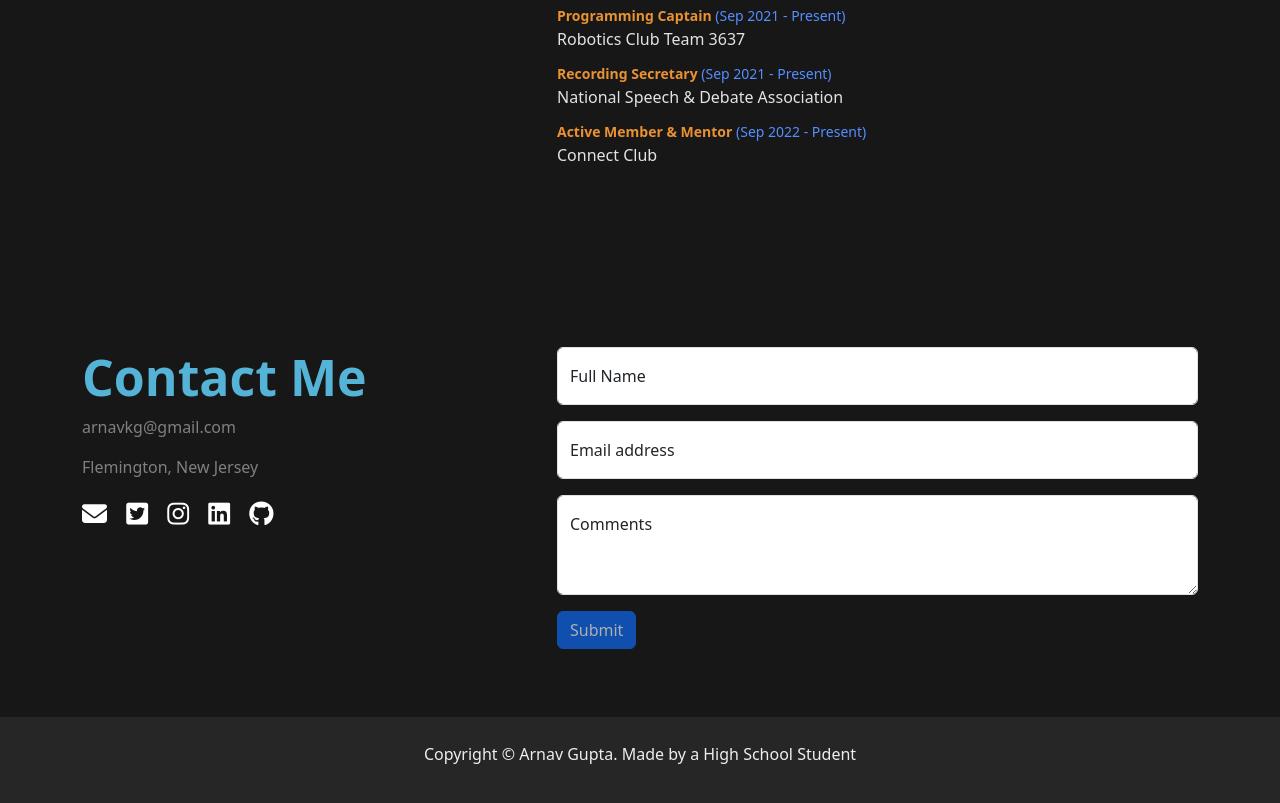
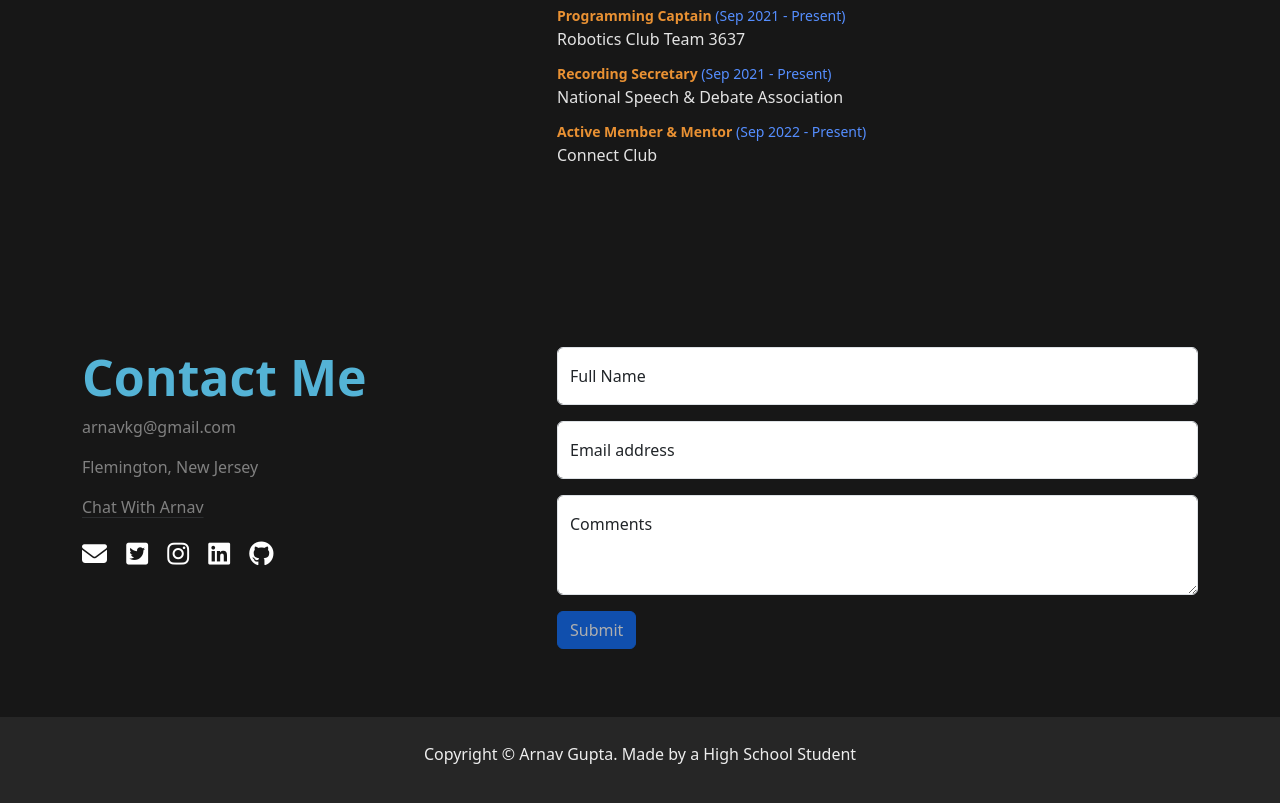
Before and after one commit to ArnavGupta23/Personal-Website, a website: page index.html in a window 1280 px wide. Shown: the part 1900-2703 px from the top of the page. Drawn offline with nearby package versions, Linux system fonts and the light colour scheme; animation ran at ten frames a second; a script that the page names is missing.

Commit message:
added chat with arnav

```diff
--- a/index.html
+++ b/index.html
@@ -325,6 +325,7 @@
                 <h1 class="sub-title" data-aos="zoom-in-right" > Contact Me</h1>
                 <p id="contact-email" style="color: gray" data-aos="zoom-in-right" data-aos-duration="900">arnavkg@gmail.com</p>
                 <p id="contact-location" style="color: gray" data-aos="zoom-in-right" data-aos-duration="900">Flemington, New Jersey</p>
+                <p data-aos="zoom-in-right" data-aos-duration="900"><a href="https://ai.arnavgupta.info/" style="color: gray !important" class="link-secondary link-offset-2 link-underline-opacity-25 link-underline-opacity-100-hover">Chat With Arnav</a></p>
                 <div class="social-icons" data-aos="zoom-in-right" data-aos-duration="900">
                     <a href="mailto:arnavkgu@gmail.com" target="_blank"><i class="fa fa-envelope"></i></a>
                     <a href="https://twitter.com/ArnavGu44946931" target="_blank"><i class="fab fa-twitter-square"></i></a>
```
